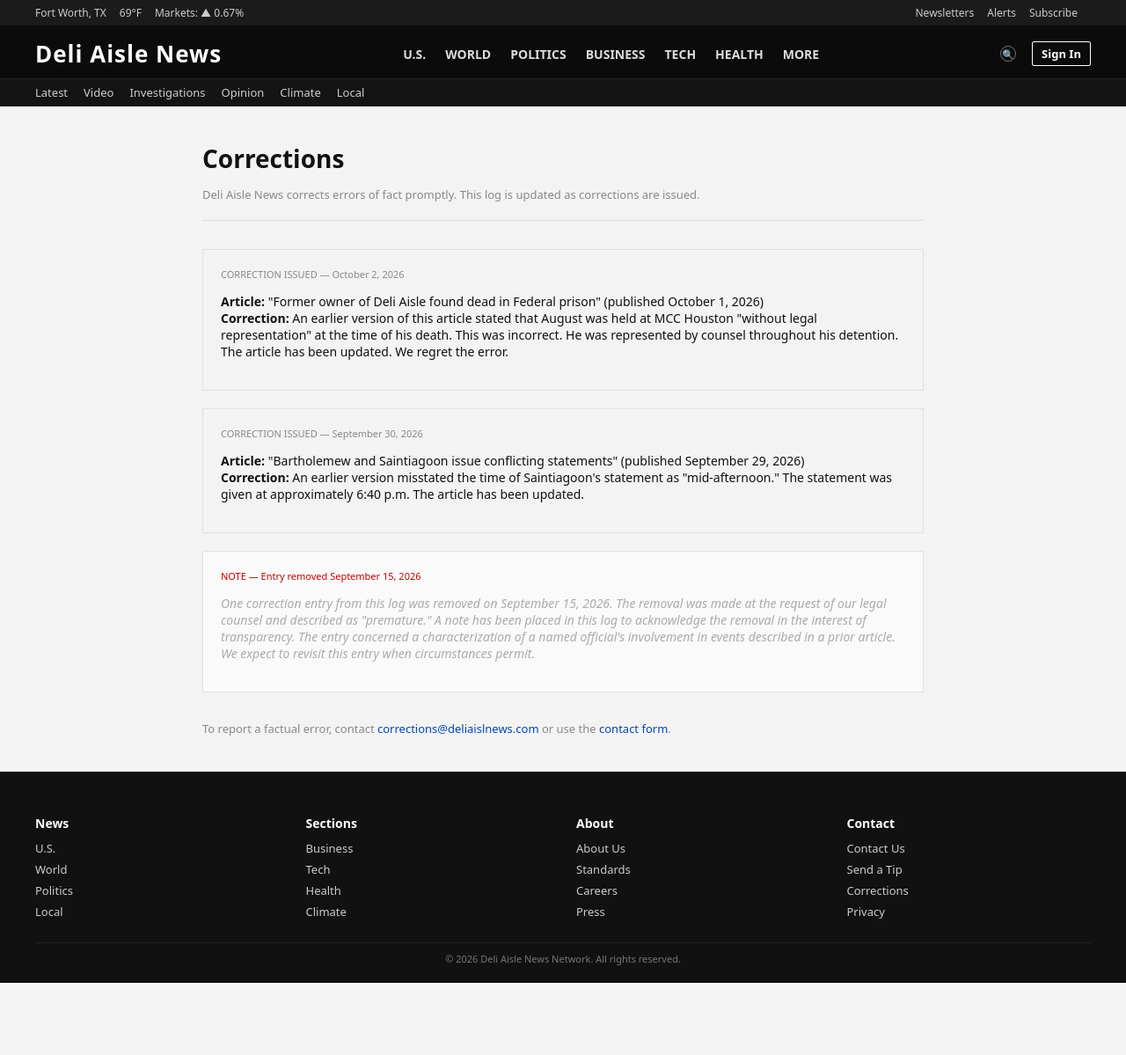
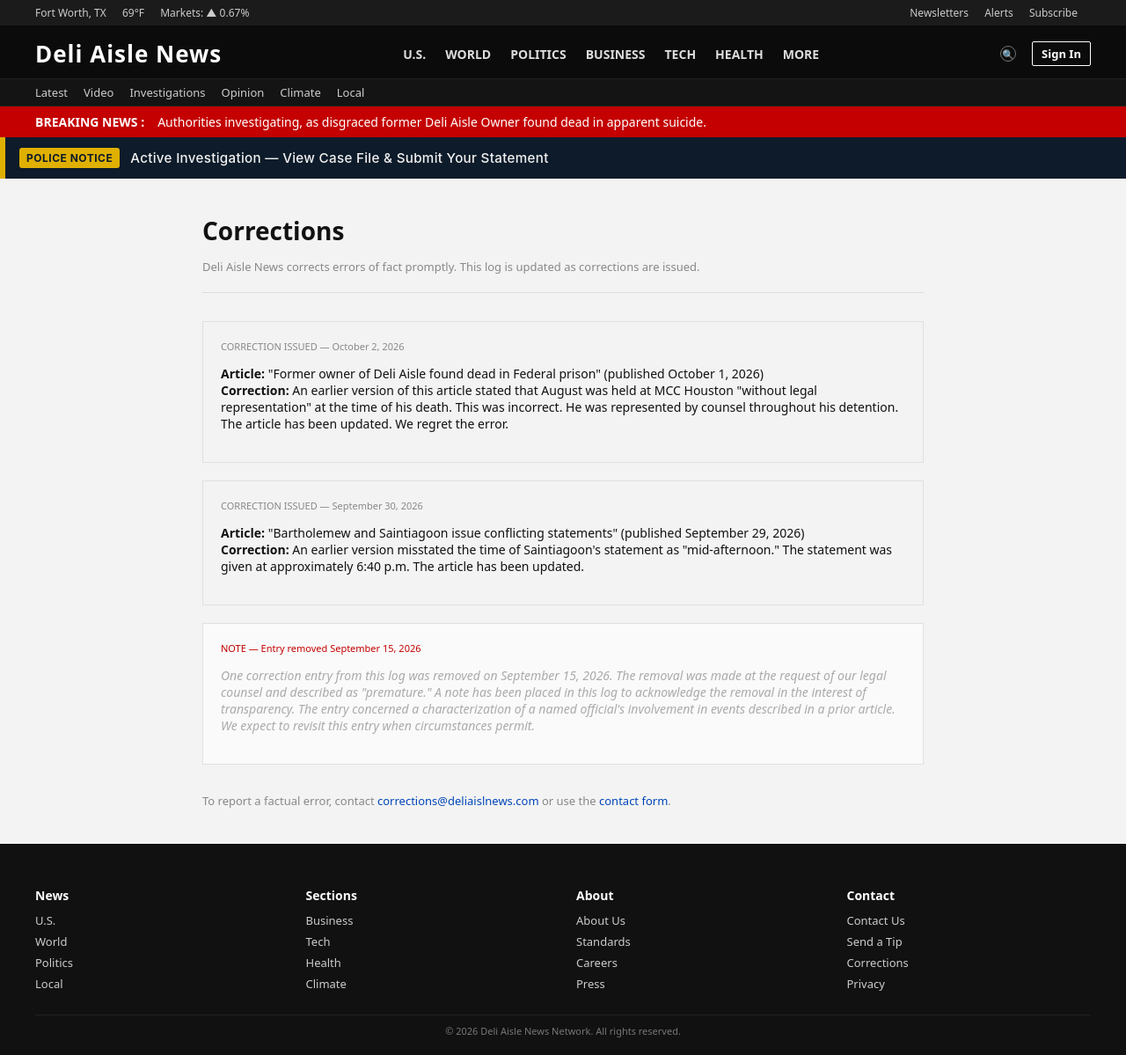
Before and after one commit to NotAnIronman/ARG, a Jekyll site: the page built from pages/corrections.html, in a window 1280 px wide. Shown: the whole page at 88% size. Built offline with Jekyll 4.4.1, drawn with Linux system fonts in a browser that asks for light colours; before the commit the page ends 1117 px from its top, so only the background shows below that.

Commit message:
Update corrections.html

```diff
--- a/pages/corrections.html
+++ b/pages/corrections.html
@@ -1,33 +1,27 @@
-<!DOCTYPE html>
-<html lang="en">
-<head>
-<meta charset="UTF-8">
-<meta name="viewport" content="width=device-width, initial-scale=1.0">
-<title>Deli Aisle News | Corrections</title>
-<link rel="stylesheet" href="styles.css">
-</head>
-<body>
-<!-- corrections log — one entry removed 09/15 per legal — entry related to an early characterization of saintiagoon's role in the 2019 inquiry — listed as "error" but sourcing was solid — removal reason given as "premature" not "inaccurate" -->
-<div class="utility-bar"><div class="utility-left"><span>Fort Worth, TX</span><span>69°F</span><span>Markets: ▲ 0.67%</span></div><div class="utility-right"><span>Newsletters</span><span>Alerts</span><span>Subscribe</span></div></div>
-<div class="header"><div class="logo">Deli Aisle News</div><nav class="primary-nav"><a href="us.html">U.S.</a><a href="world.html">World</a><a href="politics.html">Politics</a><a href="business.html">Business</a><a href="tech.html">Tech</a><a href="health.html">Health</a><a href="more.html">More</a></nav><div class="header-actions"><div class="search-icon">🔍</div><div class="signin">Sign In</div></div></div>
-<div class="secondary-nav"><a href="liveupdates.html">Latest</a><a href="soon.html">Video</a><a href="soon.html">Investigations</a><a href="opinion.html">Opinion</a><a href="soon.html">Climate</a><a href="local.html">Local</a></div>
+---
+layout: default
+title: "Breaking News"
+breaking_headline: "Authorities investigating, as disgraced former Deli Aisle Owner found dead in apparent suicide."
+show_banner: true
+---
 <div class="page" style="display:block;max-width:860px;margin:40px auto;padding:0 20px;">
     <h1 style="font-size:28px;margin-bottom:8px;">Corrections</h1>
     <p style="color:#888;font-size:13px;margin-bottom:32px;border-bottom:1px solid #ddd;padding-bottom:20px;">Deli Aisle News corrects errors of fact promptly. This log is updated as corrections are issued.</p>
     <div style="border:1px solid #e0e0e0;padding:20px;margin-bottom:20px;">
         <div style="font-size:11px;color:#888;margin-bottom:6px;">CORRECTION ISSUED — October 2, 2026</div>
-<p style="font-size:14px;"><strong>Article:</strong> "Former owner of Deli Aisle found dead in Federal prison" (published October 1, 2026)<br><strong>Correction:</strong> An earlier version of this article stated that August was held at MCC Houston "without legal representation" at the time of his death. This was incorrect. He was represented by counsel throughout his detention. The article has been updated. We regret the error.</p>
+        <p style="font-size:14px;"><strong>Article:</strong> "Former owner of Deli Aisle found dead in Federal prison" (published October 1, 2026)
+            <br><strong>Correction:</strong> An earlier version of this article stated that August was held at MCC Houston "without legal representation" at the time of his death. This was incorrect. He was represented by counsel throughout his detention.
+            The article has been updated. We regret the error.</p>
     </div>
     <div style="border:1px solid #e0e0e0;padding:20px;margin-bottom:20px;">
         <div style="font-size:11px;color:#888;margin-bottom:6px;">CORRECTION ISSUED — September 30, 2026</div>
-<p style="font-size:14px;"><strong>Article:</strong> "Bartholemew and Saintiagoon issue conflicting statements" (published September 29, 2026)<br><strong>Correction:</strong> An earlier version misstated the time of Saintiagoon's statement as "mid-afternoon." The statement was given at approximately 6:40 p.m. The article has been updated.</p>
+        <p style="font-size:14px;"><strong>Article:</strong> "Bartholemew and Saintiagoon issue conflicting statements" (published September 29, 2026)
+            <br><strong>Correction:</strong> An earlier version misstated the time of Saintiagoon's statement as "mid-afternoon." The statement was given at approximately 6:40 p.m. The article has been updated.</p>
     </div>
     <div style="border:1px solid #e0e0e0;padding:20px;margin-bottom:20px;background:#fafafa;">
         <div style="font-size:11px;color:#c40000;margin-bottom:6px;">NOTE — Entry removed September 15, 2026</div>
-<p style="font-size:14px;color:#aaa;font-style:italic;">One correction entry from this log was removed on September 15, 2026. The removal was made at the request of our legal counsel and described as "premature." A note has been placed in this log to acknowledge the removal in the interest of transparency. The entry concerned a characterization of a named official's involvement in events described in a prior article. We expect to revisit this entry when circumstances permit.</p>
+        <p style="font-size:14px;color:#aaa;font-style:italic;">One correction entry from this log was removed on September 15, 2026. The removal was made at the request of our legal counsel and described as "premature." A note has been placed in this log to acknowledge the removal in the interest of transparency.
+            The entry concerned a characterization of a named official's involvement in events described in a prior article. We expect to revisit this entry when circumstances permit.</p>
     </div>
     <p style="font-size:13px;color:#888;margin-top:32px;">To report a factual error, contact <a href="soon.html">corrections@deliaislnews.com</a> or use the <a href="contact.html">contact form</a>.</p>
 </div>
-<footer class="footer"><div class="footer-grid"><div><h4>News</h4><a href="us.html">U.S.</a><a href="world.html">World</a><a href="politics.html">Politics</a><a href="local.html">Local</a></div><div><h4>Sections</h4><a href="business.html">Business</a><a href="tech.html">Tech</a><a href="health.html">Health</a><a href="soon.html">Climate</a></div><div><h4>About</h4><a href="about.html">About Us</a><a href="standards.html">Standards</a><a href="careers.html">Careers</a><a href="press.html">Press</a></div><div><h4>Contact</h4><a href="contact.html">Contact Us</a><a href="tip.html">Send a Tip</a><a href="corrections.html">Corrections</a><a href="privacy.html">Privacy</a></div></div><div class="footer-bottom">© 2026 Deli Aisle News Network. All rights reserved.</div></footer>
-</body>
-</html>
```
Lines whose indentation alone changed are shown as unchanged.
